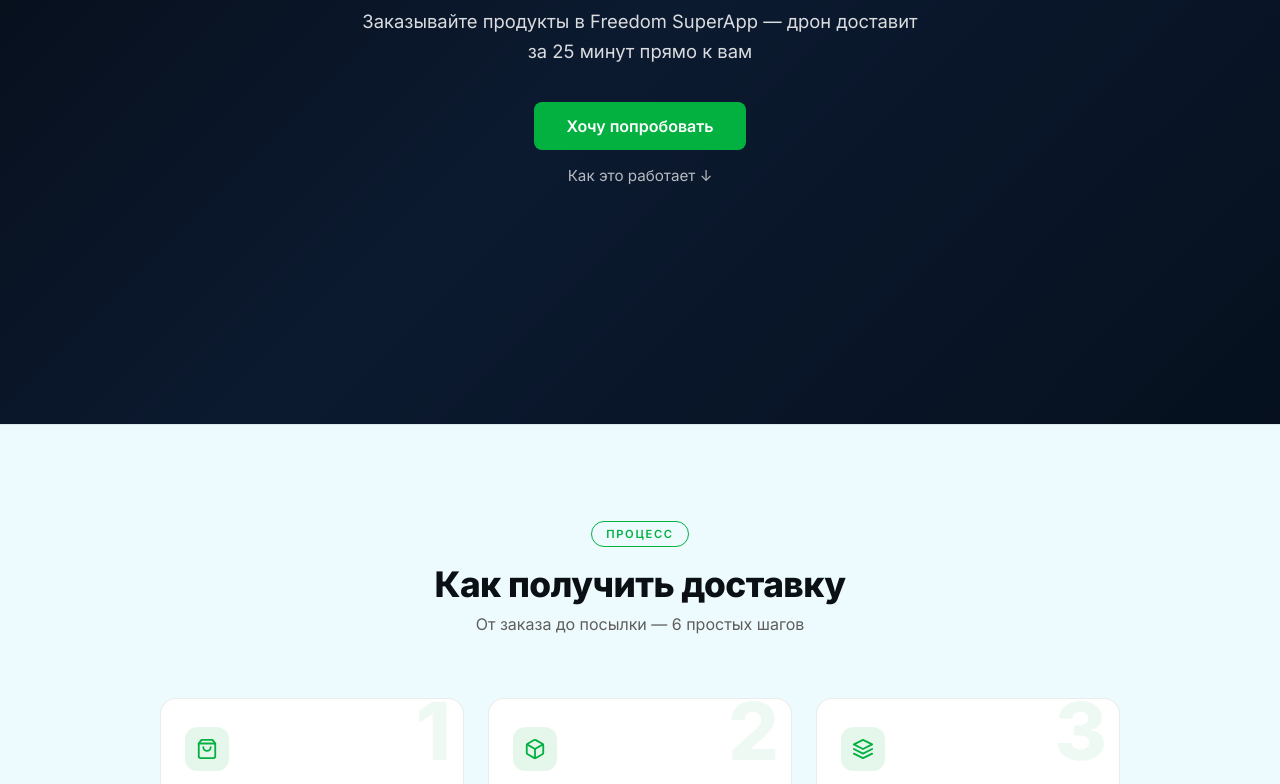
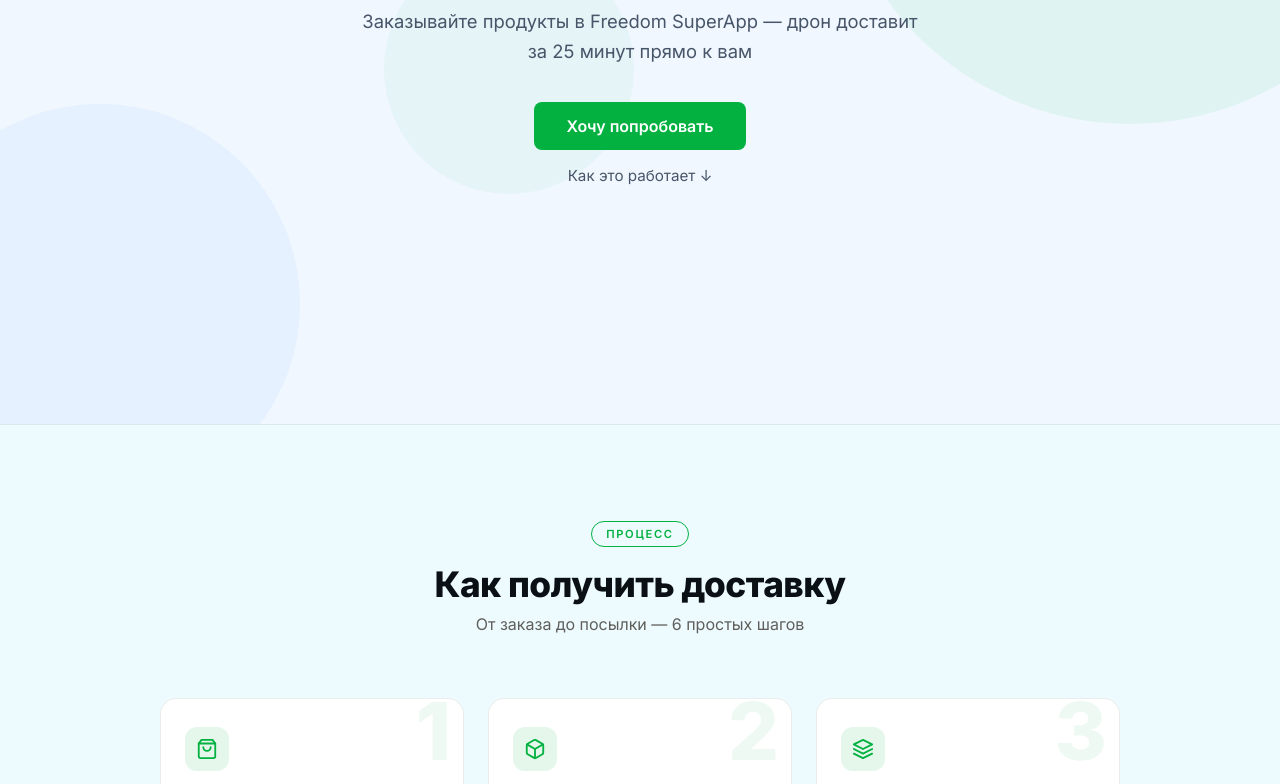
Before and after one commit to berikbaikyzys/drone-delivery-kz, a plain HTML site: page index.html in a window 1280 px wide. Shown: the part 376-1160 px from the top of the page. Drawn offline with Linux system fonts and the light colour scheme.

Commit message:
hero: светлый фон с кругами

```diff
--- a/index.html
+++ b/index.html
@@ -177,14 +177,44 @@
       justify-content: center;
       position: relative;
       overflow: hidden;
-      background: linear-gradient(135deg, #0a1628 0%, #1a3a6b 50%, #0d2444 100%);
+      background: #f0f7ff;
     }
 
     .hero-section::before {
       content: '';
       position: absolute;
-      inset: 0;
-      background: rgba(0, 0, 0, 0.55);
+      width: 600px;
+      height: 600px;
+      border-radius: 50%;
+      background: rgba(34, 197, 94, 0.08);
+      top: -100px;
+      right: -150px;
+      pointer-events: none;
+      z-index: 0;
+    }
+
+    .hero-section::after {
+      content: '';
+      position: absolute;
+      width: 400px;
+      height: 400px;
+      border-radius: 50%;
+      background: rgba(59, 130, 246, 0.06);
+      bottom: -80px;
+      left: -100px;
+      pointer-events: none;
+      z-index: 0;
+    }
+
+    .hero-circle {
+      position: absolute;
+      width: 250px;
+      height: 250px;
+      border-radius: 50%;
+      background: rgba(34, 197, 94, 0.05);
+      top: 40%;
+      left: 30%;
+      pointer-events: none;
       z-index: 0;
     }
 
@@ -202,14 +232,14 @@
       letter-spacing: -1px;
       line-height: 1.1;
       margin-bottom: 1.25rem;
-      color: #fff;
+      color: #0f172a;
       animation: fadeUp 0.6s ease both;
       animation-delay: 0.2s;
     }
 
     .hero p {
       font-size: 1.15rem;
-      color: rgba(255, 255, 255, 0.85);
+      color: #475569;
       margin-bottom: 2.25rem;
       line-height: 1.65;
       max-width: 560px;
@@ -254,14 +284,13 @@
 
     .hero-link {
       font-size: 0.95rem;
-      color: rgba(255, 255, 255, 0.7);
+      color: #475569;
       text-decoration: none;
-      transition: opacity 0.2s;
+      transition: color 0.2s;
     }
 
     .hero-link:hover {
-      opacity: 1;
-      color: #fff;
+      color: #0f172a;
     }
 
     /* ── STUB SECTIONS ── */
@@ -841,6 +870,7 @@
 
   <!-- HERO -->
   <section class="hero-section" id="hero">
+    <div class="hero-circle"></div>
     <div class="hero">
       <h1>Первая доставка дроном в Казахстане</h1>
       <p>Заказывайте продукты в Freedom SuperApp — дрон доставит за 25 минут прямо к вам</p>
```
